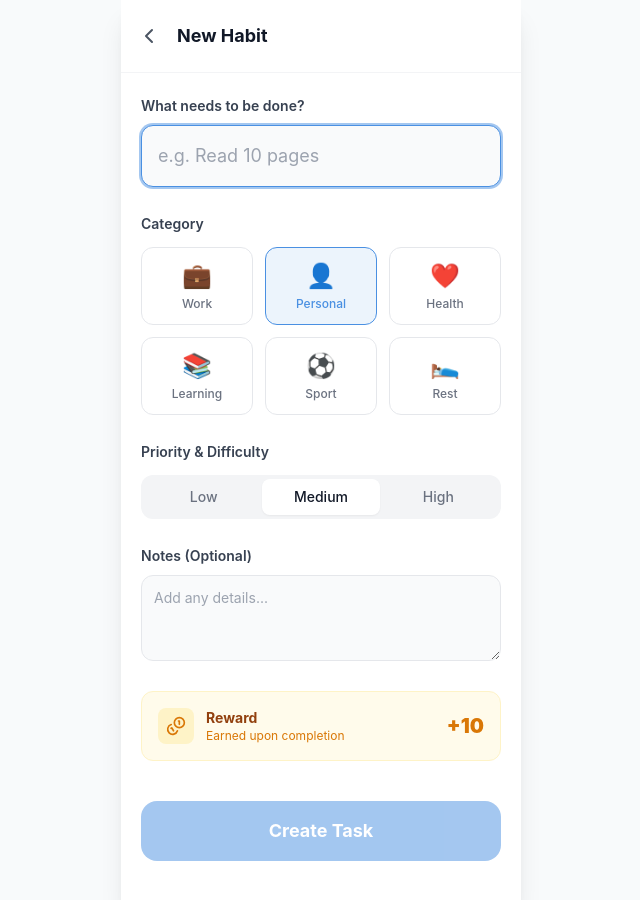
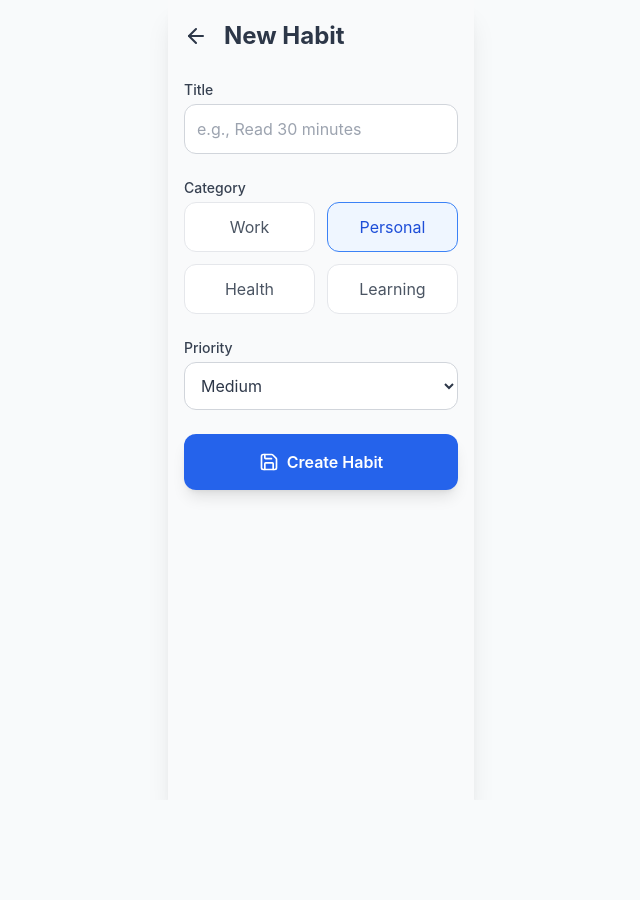
Before and after one commit to nazargpt1-ops/my-bot, a React (Vite) app in the folder frontend/: page / in a window 1280 px wide. Both pictures are taken after a click on the button "Add a new task". Shown: the whole page, without its empty margins (319-959 px from the left). After the commit the page ends 800 px from the top, so only its background shows below. Built offline with nearby package versions, Linux system fonts and the light colour scheme; no server answers; the database is empty.

Commit message:
Update CreateTaskScreen.tsx
обновил

```diff
--- a/frontend/src/components/CreateTaskScreen.tsx
+++ b/frontend/src/components/CreateTaskScreen.tsx
@@ -1,183 +1,111 @@
-import React, { useState, useMemo } from 'react';
+import React, { useState } from 'react';
+import { ArrowLeft, Save } from 'lucide-react';
+import { supabase } from '../lib/supabase';
 import { useAuthStore } from '../store/useAuthStore';
-import { supabase } from '../lib/supabase';
-import { Priority, Category } from '../types';
-import { ChevronLeft, Coins, AlertCircle } from 'lucide-react';
 
+// ВОТ ЭТОГО НЕ ХВАТАЛО:
 interface CreateTaskScreenProps {
-  onNavigate: (screen: 'dashboard') => void;
+  onBack: () => void;
 }
 
-const priorities: Priority[] = ['low', 'medium', 'high'];
-const categories: { id: Category; label: string; icon: string }[] = [
-  { id: 'work', label: 'Work', icon: '💼' },
-  { id: 'personal', label: 'Personal', icon: '👤' },
-  { id: 'health', label: 'Health', icon: '❤️' },
-  { id: 'learning', label: 'Learning', icon: '📚' },
-  { id: 'sport', label: 'Sport', icon: '⚽' },
-  { id: 'rest', label: 'Rest', icon: '🛌' },
-];
-
-export const CreateTaskScreen: React.FC<CreateTaskScreenProps> = ({ onNavigate }) => {
+export const CreateTaskScreen: React.FC<CreateTaskScreenProps> = ({ onBack }) => {
   const { user } = useAuthStore();
-  const [title, setTitle] = useState('');
-  const [description, setDescription] = useState('');
-  const [priority, setPriority] = useState<Priority>('medium');
-  const [category, setCategory] = useState<Category>('personal');
-  const [isSubmitting, setIsSubmitting] = useState(false);
-
-  // Client-side reward estimation (mimics DB logic)
-  const estimatedReward = useMemo(() => {
-    let base = 10;
-    if (priority === 'low') base = 5;
-    if (priority === 'high') base = 15;
-
-    let multiplier = 1.0;
-    if (category === 'sport') multiplier = 1.2;
-    if (category === 'health') multiplier = 1.3;
-    if (category === 'learning') multiplier = 1.5;
-
-    return Math.round(base * multiplier);
-  }, [priority, category]);
+  const [loading, setLoading] = useState(false);
+  const [formData, setFormData] = useState({
+    title: '',
+    description: '',
+    priority: 'medium',
+    category: 'personal'
+  });
 
   const handleSubmit = async (e: React.FormEvent) => {
     e.preventDefault();
-    if (!title.trim() || !user) return;
+    if (!user) return;
 
-    setIsSubmitting(true);
+    setLoading(true);
     try {
       const { error } = await supabase.from('tasks').insert({
-        user_id: user.user_id,
-        title: title.trim(),
-        description: description.trim() || null,
-        priority,
-        category,
-        is_active: true
-        // coin_value is generated by DB
+        user_id: user.id,
+        title: formData.title,
+        description: formData.description,
+        priority: formData.priority,
+        category: formData.category,
+        // coin_value считается сам в базе, либо можно добавить тут
       });
 
       if (error) throw error;
-
-      // Success
-      onNavigate('dashboard');
+      onBack(); // Возвращаемся назад после успеха
     } catch (error) {
       console.error('Error creating task:', error);
-      alert('Could not create task. Please try again.');
+      alert('Failed to create task');
     } finally {
-      setIsSubmitting(false);
+      setLoading(false);
     }
   };
 
   return (
-    <div className="min-h-screen bg-white">
-      {/* Header */}
-      <div className="sticky top-0 bg-white z-10 px-4 py-4 border-b border-gray-100 flex items-center">
-        <button
-          onClick={() => onNavigate('dashboard')}
-          className="p-2 -ml-2 text-gray-600 hover:bg-gray-50 rounded-full"
-        >
-          <ChevronLeft size={24} />
+    <div className="min-h-screen bg-gray-50 p-4">
+      <div className="mb-6 flex items-center">
+        <button onClick={onBack} className="p-2 -ml-2 rounded-full hover:bg-gray-200">
+          <ArrowLeft size={24} />
         </button>
-        <h1 className="text-lg font-bold text-gray-900 ml-2">New Habit</h1>
+        <h1 className="ml-2 text-2xl font-bold">New Habit</h1>
       </div>
 
-      <form onSubmit={handleSubmit} className="p-5 pb-10 space-y-6">
-
-        {/* Title Input */}
-        <div className="space-y-2">
-          <label className="text-sm font-semibold text-gray-700">What needs to be done?</label>
+      <form onSubmit={handleSubmit} className="space-y-6">
+        <div>
+          <label className="block text-sm font-medium text-gray-700 mb-1">Title</label>
           <input
+            required
             type="text"
-            value={title}
-            onChange={(e) => setTitle(e.target.value)}
-            placeholder="e.g. Read 10 pages"
-            className="w-full p-4 bg-gray-50 border border-gray-200 rounded-xl focus:outline-none focus:ring-2 focus:ring-primary/50 focus:border-primary transition-all text-lg"
-            required
-            maxLength={100}
-            autoFocus
+            className="w-full p-3 border border-gray-300 rounded-xl focus:ring-2 focus:ring-blue-500 focus:border-blue-500 outline-none"
+            placeholder="e.g., Read 30 minutes"
+            value={formData.title}
+            onChange={(e) => setFormData({ ...formData, title: e.target.value })}
           />
         </div>
 
-        {/* Categories Grid */}
-        <div className="space-y-3">
-          <label className="text-sm font-semibold text-gray-700">Category</label>
-          <div className="grid grid-cols-3 gap-3">
-            {categories.map((cat) => (
+        <div>
+          <label className="block text-sm font-medium text-gray-700 mb-1">Category</label>
+          <div className="grid grid-cols-2 gap-3">
+            {['work', 'personal', 'health', 'learning'].map((cat) => (
               <button
-                key={cat.id}
+                key={cat}
                 type="button"
-                onClick={() => setCategory(cat.id)}
-                className={`flex flex-col items-center justify-center p-3 rounded-xl border transition-all ${
-                  category === cat.id
-                    ? 'bg-primary/10 border-primary text-primary'
-                    : 'bg-white border-gray-200 text-gray-500 hover:bg-gray-50'
+                onClick={() => setFormData({ ...formData, category: cat })}
+                className={`p-3 rounded-xl border capitalize ${
+                  formData.category === cat
+                    ? 'bg-blue-50 border-blue-500 text-blue-700'
+                    : 'bg-white border-gray-200 text-gray-600'
                 }`}
               >
-                <span className="text-2xl mb-1">{cat.icon}</span>
-                <span className="text-xs font-medium">{cat.label}</span>
+                {cat}
               </button>
             ))}
           </div>
         </div>
 
-        {/* Priority Selection */}
-        <div className="space-y-3">
-          <label className="text-sm font-semibold text-gray-700">Priority & Difficulty</label>
-          <div className="flex p-1 bg-gray-100 rounded-xl">
-            {priorities.map((p) => (
-              <button
-                key={p}
-                type="button"
-                onClick={() => setPriority(p)}
-                className={`flex-1 py-2 text-sm font-medium rounded-lg capitalize transition-all ${
-                  priority === p
-                    ? 'bg-white text-gray-900 shadow-sm'
-                    : 'text-gray-500 hover:text-gray-700'
-                }`}
-              >
-                {p}
-              </button>
-            ))}
-          </div>
+        <div>
+          <label className="block text-sm font-medium text-gray-700 mb-1">Priority</label>
+          <select
+            value={formData.priority}
+            onChange={(e) => setFormData({ ...formData, priority: e.target.value })}
+            className="w-full p-3 bg-white border border-gray-300 rounded-xl"
+          >
+            <option value="low">Low (Easy)</option>
+            <option value="medium">Medium</option>
+            <option value="high">High (Hard)</option>
+          </select>
         </div>
 
-        {/* Description (Optional) */}
-        <div className="space-y-2">
-          <label className="text-sm font-semibold text-gray-700">Notes (Optional)</label>
-          <textarea
-            value={description}
-            onChange={(e) => setDescription(e.target.value)}
-            placeholder="Add any details..."
-            rows={3}
-            className="w-full p-3 bg-gray-50 border border-gray-200 rounded-xl focus:outline-none focus:ring-2 focus:ring-primary/50 text-sm"
-          />
-        </div>
-
-        {/* Reward Preview */}
-        <div className="bg-amber-50 p-4 rounded-xl border border-amber-100 flex items-center justify-between">
-          <div className="flex items-center gap-3">
-            <div className="bg-amber-100 p-2 rounded-lg text-amber-600">
-              <Coins size={20} />
-            </div>
-            <div>
-              <p className="text-sm font-bold text-amber-800">Reward</p>
-              <p className="text-xs text-amber-600">Earned upon completion</p>
-            </div>
-          </div>
-          <span className="text-xl font-black text-amber-600">+{estimatedReward}</span>
-        </div>
-
-        {/* Submit Button */}
-        <div className="pt-4">
-          <button
-            type="submit"
-            disabled={isSubmitting || !title.trim()}
-            className="w-full bg-primary text-white py-4 rounded-2xl font-bold text-lg shadow-lg shadow-primary/30 active:scale-95 transition-all disabled:opacity-50 disabled:shadow-none"
-          >
-            {isSubmitting ? 'Creating...' : 'Create Task'}
-          </button>
-        </div>
-
+        <button
+          type="submit"
+          disabled={loading}
+          className="w-full py-4 bg-blue-600 text-white rounded-xl font-semibold shadow-lg hover:bg-blue-700 disabled:opacity-50 flex items-center justify-center gap-2"
+        >
+          <Save size={20} />
+          {loading ? 'Saving...' : 'Create Habit'}
+        </button>
       </form>
     </div>
   );
```
